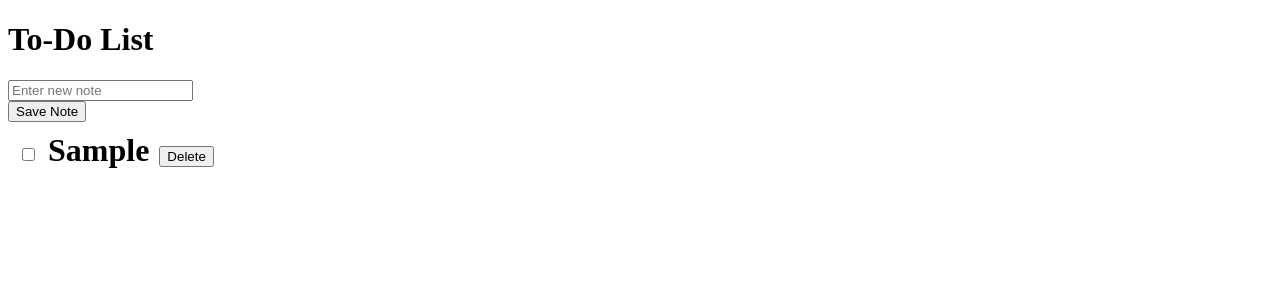
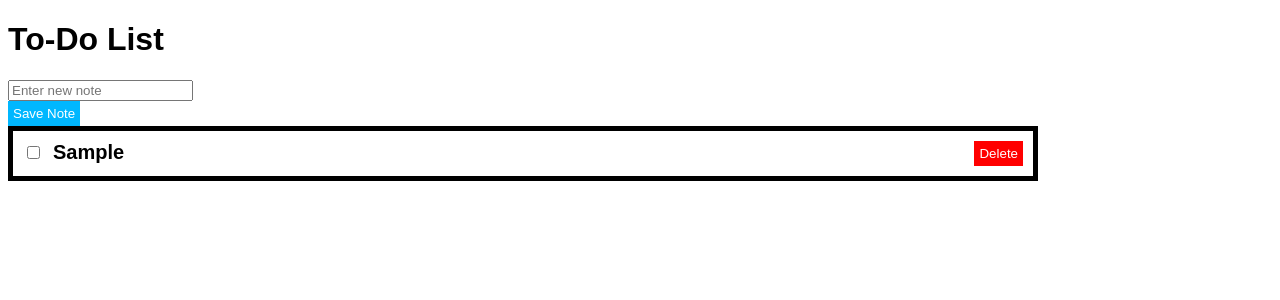
Before and after one commit to Chillingfire/angular-notepad, an Angular app: page / in a window 1280 px wide. Both pictures are taken after typing "Sample" into the empty fields and a click on the button "Save Note". Shown: the top 300 px of the page. Built offline with nearby package versions, Linux system fonts and the light colour scheme.

Commit message:
Style changes

```diff
--- a/src/app/app.module.ts
+++ b/src/app/app.module.ts
@@ -1,6 +1,7 @@
 import { NgModule } from '@angular/core';
 import { BrowserModule } from '@angular/platform-browser';
 import { FormsModule } from '@angular/forms';
+
 
 import { AppRoutingModule } from './app-routing.module';
 import { AppComponent } from './app.component';
--- a/src/app/tasks/tasks.component.html
+++ b/src/app/tasks/tasks.component.html
@@ -10,10 +10,13 @@
         (keyup.enter)="addTask()"
     />
 </form>
-<button type = "Submit" (click)="addTask()">Save Note</button>
+<button type = "Submit" class="savebutton" (click)="addTask()">Save Note</button>
 
-<div class = "task" *ngFor="let task of tasks; let i = index;">
-    <input class = "check" type="checkbox" (click)="completeTask(i)">
-    <h1 class = "content">{{task.text}}</h1>
-    <button type = "Delete" (click)="deleteTask(i)">Delete</button>
+<div *ngFor="let task of tasks; let i = index;">
+    <div class = "task">
+        <input class = "check" type="checkbox" (click)="completeTask(i)">
+        <h1 class = "content">{{task.text}}</h1>
+        <button type = "Delete" class="deletebutton" (click)="deleteTask(i)">Delete</button>
+    </div>
+    <p class="newline"></p>
 </div>
--- a/src/app/tasks/tasks.component.scss
+++ b/src/app/tasks/tasks.component.scss
@@ -1,14 +1,58 @@
-div {
-    display: inline;
-    padding: 10px;
+// div {
+//     display: inline;
+//     padding: 10px;
+//     font-family: 'Montserrat', sans-serif;
+// }
+
+.title {
+    font-family: 'Montserrat', sans-serif;
 }
 
 .content {
     display: inline;
     padding: 10px;
+    font-family: 'Montserrat', sans-serif;
+    font-size: 20px;
+    overflow-wrap: break-word;
+    inline-size: 100px;
+    //margin: 50px;
+}
+
+.savebutton {
+    display: block;
+    padding-right: 50px;
+    // position: relative;
+    // top: 15px;
+    background-color: #00b7ff;
+    color: white;
+
+    border: none;
+    padding: 5px;
+
 }
 
 .task {
+    display: inline-block;
+    padding: 10px;
+    font-family: 'Montserrat', sans-serif;
+    border: 5px solid black;
+    width: 1000px;
+    flex: none;
+
+}
+
+.deletebutton {
+    // position: relative;
+    // left: 50px;
+    // right: 200px;
+    float: right;
+    padding-right: 50px;
+    background-color: red;
+    color: white;
+    border: none;
+    padding: 5px;
+}
+
+.newline {
     display: block;
-    padding: 10px;
 }
--- a/src/app/tasks/tasks.component.ts
+++ b/src/app/tasks/tasks.component.ts
@@ -1,6 +1,7 @@
 import { Component, NgModule } from '@angular/core';
 import { Task } from './task';
 import { FormsModule } from '@angular/forms';
+
 
 @Component({
   selector: 'app-tasks',
--- a/src/index.html
+++ b/src/index.html
@@ -2,7 +2,7 @@
 <html lang="en">
 <head>
   <meta charset="utf-8">
-  <title>AngularNotepad</title>
+  <title>Angular To-Do List</title>
   <base href="/">
   <meta name="viewport" content="width=device-width, initial-scale=1">
   <link rel="icon" type="image/x-icon" href="favicon.ico">
```
Also changed, not shown: Montserrat-Black.ttf (added), Montserrat-Bold.ttf (added).
